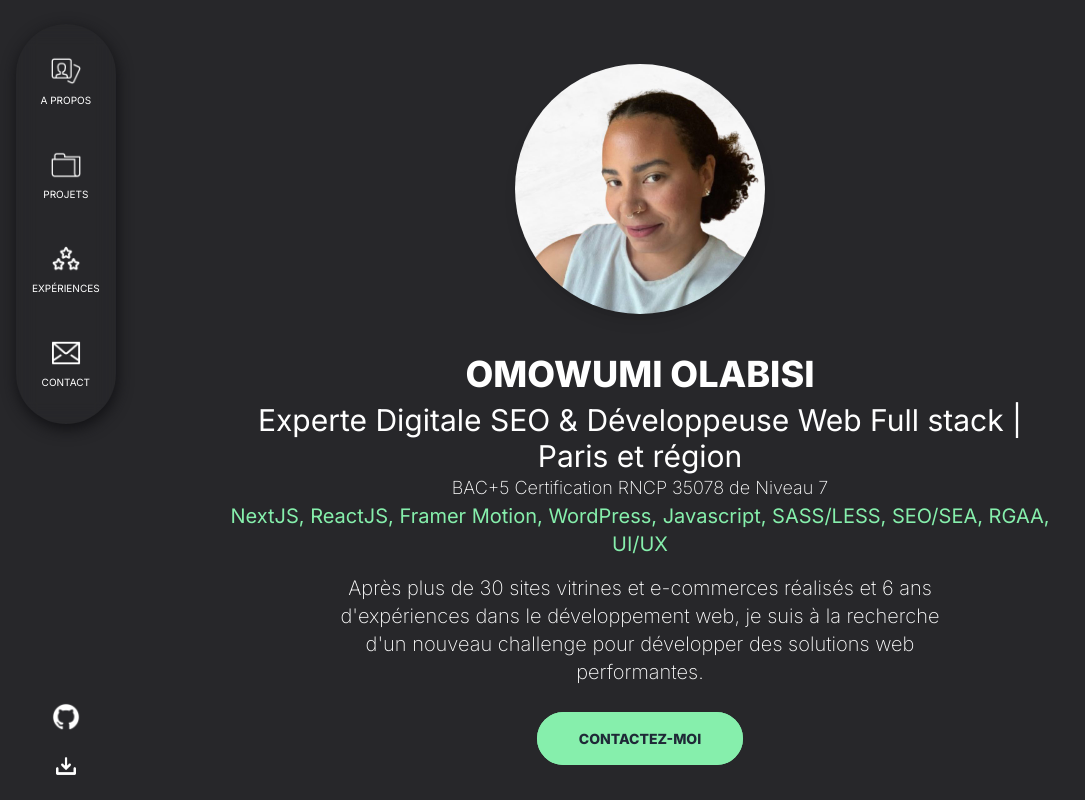
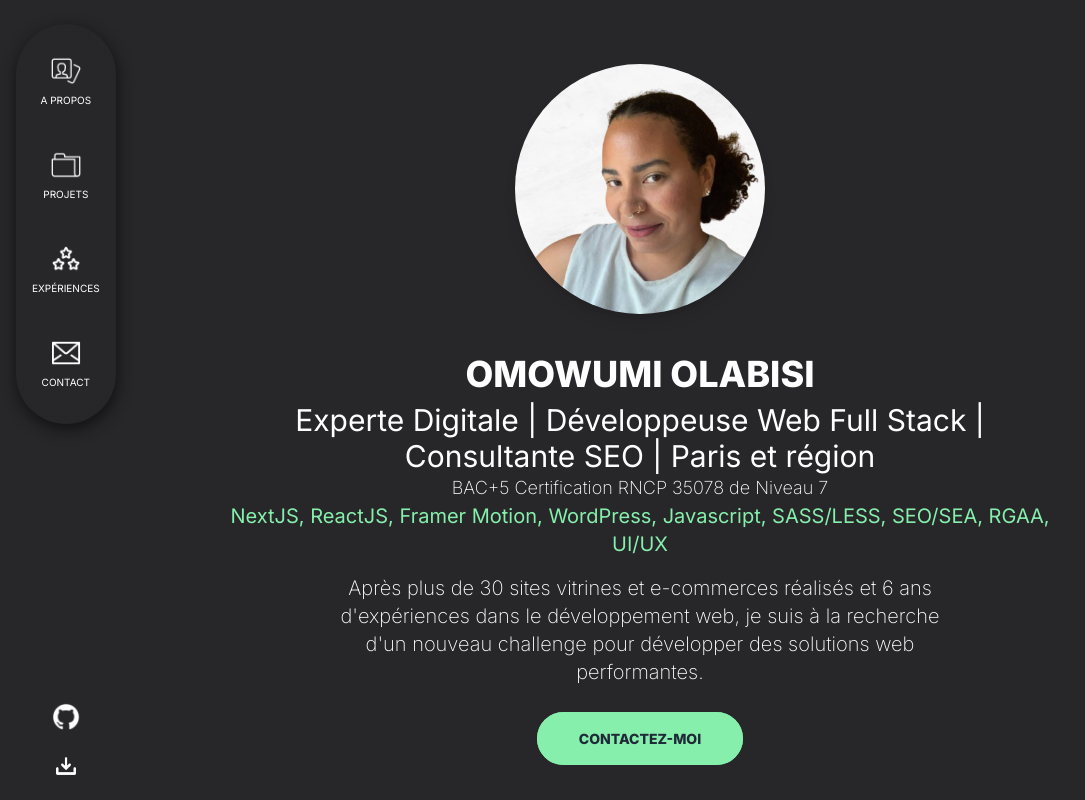
Before and after one commit to wumiolabisi/gettoknowme, a Next.js app: page / in a window 1280 px wide. Shown: the top 800 px of the page, without its empty margins (0-1085 px from the left). Built offline with nearby package versions, Linux system fonts and the light colour scheme.

Commit message:
Modif CV

```diff
--- a/src/_sections/About.js
+++ b/src/_sections/About.js
@@ -15,7 +15,7 @@ const About = () => {
                 </Reveal>
                 <Reveal>
                     <div className="flex flex-col-reverse items-center mt-10">
-                        <h1 className="text-3xl text-white text-center">Experte Digitale SEO & Développeuse Web Full stack | Paris et région</h1>
+                        <h1 className="text-3xl text-white text-center">Experte Digitale | Développeuse Web Full Stack | Consultante SEO | Paris et région</h1>
                         <p className="uppercase text-4xl font-bold mb-2 text-center">Omowumi OLABISI</p>
                     </div>
                 </Reveal>
```
Also changed, not shown: 1 other file (tests, documents, lock files or other folders).
